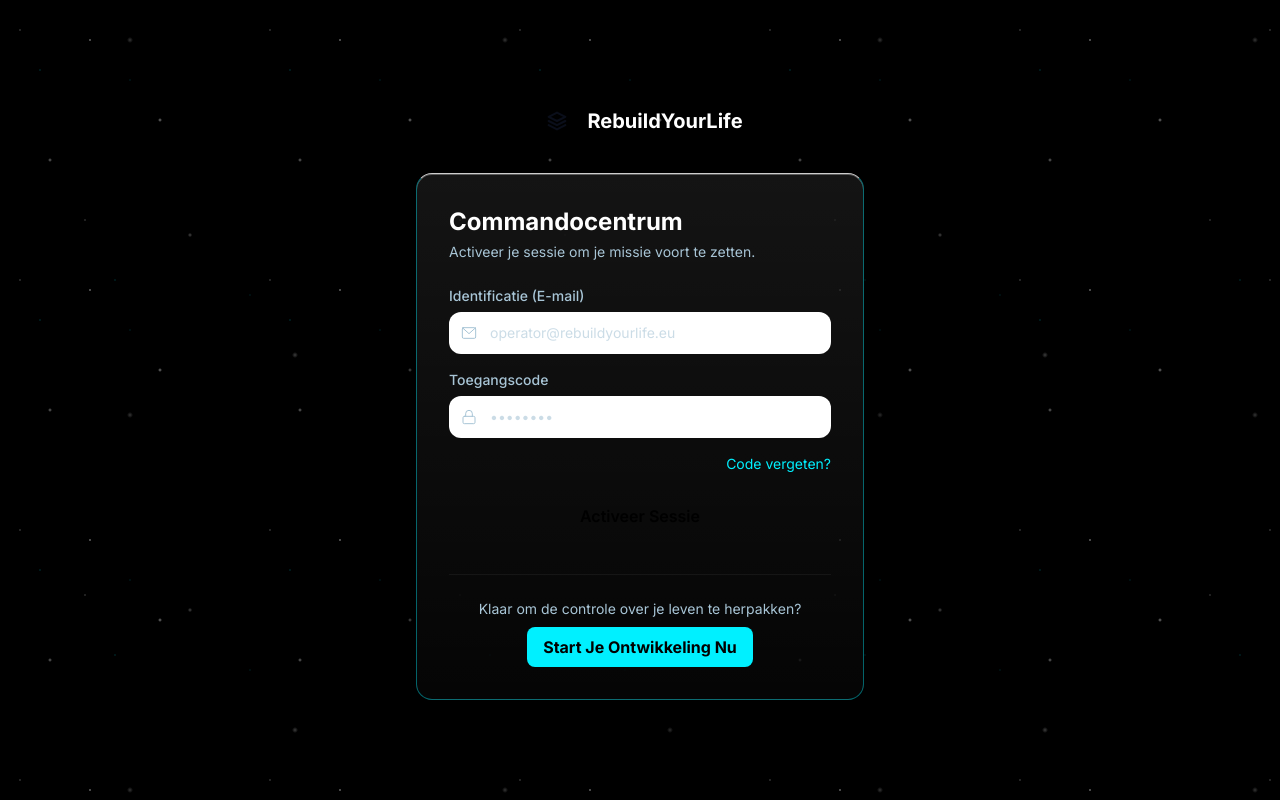
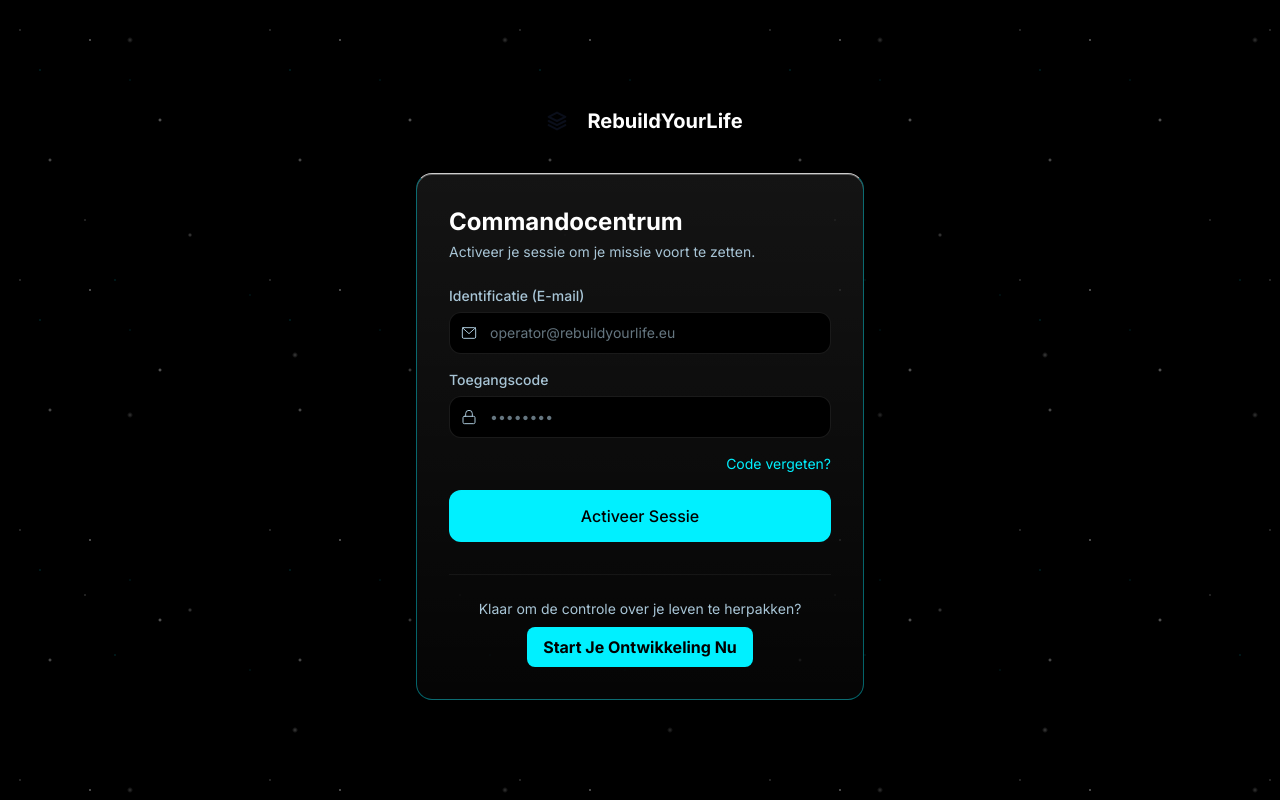
Before and after one commit to rebuildyourlife24-del/rebuildyourlife, a Next.js app in the folder apps/web/: page /auth/login in a window 1280 px wide. Built offline with nearby package versions, Linux system fonts and the light colour scheme; no server answers.

Commit message:
Fix missing tailwind classes in inputs and buttons causing readability issues

```diff
--- a/apps/web/src/components/ui/Button.tsx
+++ b/apps/web/src/components/ui/Button.tsx
@@ -16,9 +16,9 @@ interface ButtonProps extends Omit<HTMLMotionProps<'button'>, 'children'> {
 
 const variantStyles: Record<ButtonVariant, string> = {
   primary:
-    'bg-gradient-gold text-navy font-semibold shadow-glow hover:shadow-glow-lg',
+    'bg-gold text-navy font-bold shadow-glow hover:shadow-glow-lg hover:bg-goldLight',
   secondary:
-    'bg-surface-light text-textPrimary border border-white/10 hover:bg-surface-light/80 hover:border-gold/30',
+    'bg-surfaceLight text-textPrimary border border-white/10 hover:bg-surfaceLight/80 hover:border-gold/30',
   ghost:
     'bg-transparent text-textSecondary hover:text-textPrimary hover:bg-white/5',
   danger:
--- a/apps/web/src/components/ui/Input.tsx
+++ b/apps/web/src/components/ui/Input.tsx
@@ -35,7 +35,7 @@ const Input = forwardRef<HTMLInputElement, InputProps>(
             ref={ref}
             id={inputId}
             className={`
-              w-full rounded-xl border bg-navy-light px-4 py-2.5 text-sm text-textPrimary
+              w-full rounded-xl border bg-navyLight px-4 py-2.5 text-sm text-textPrimary
               placeholder:text-textSecondary/60
               transition-all duration-200
               focus:outline-none focus:ring-2 focus:ring-gold/40 focus:border-gold/50
```
